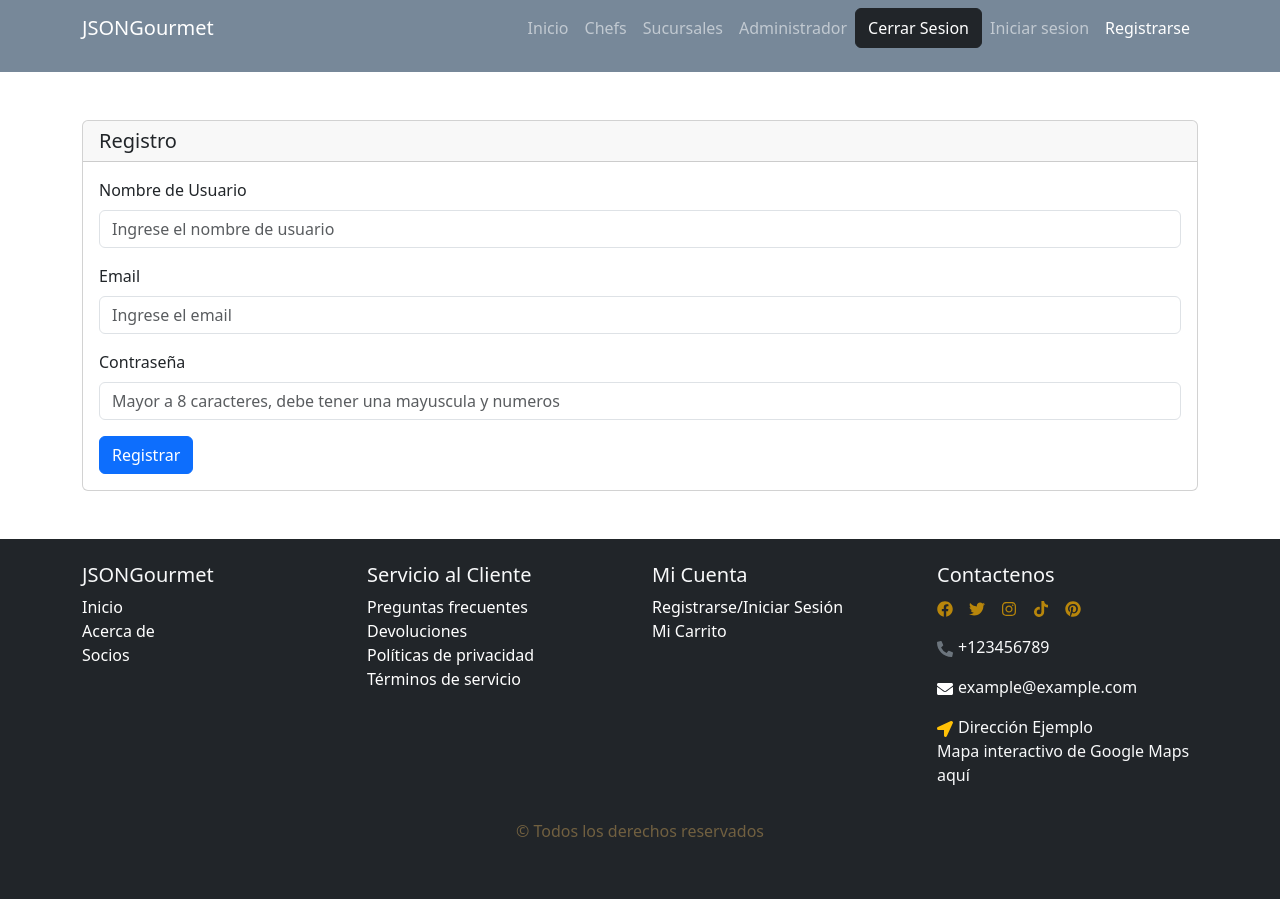
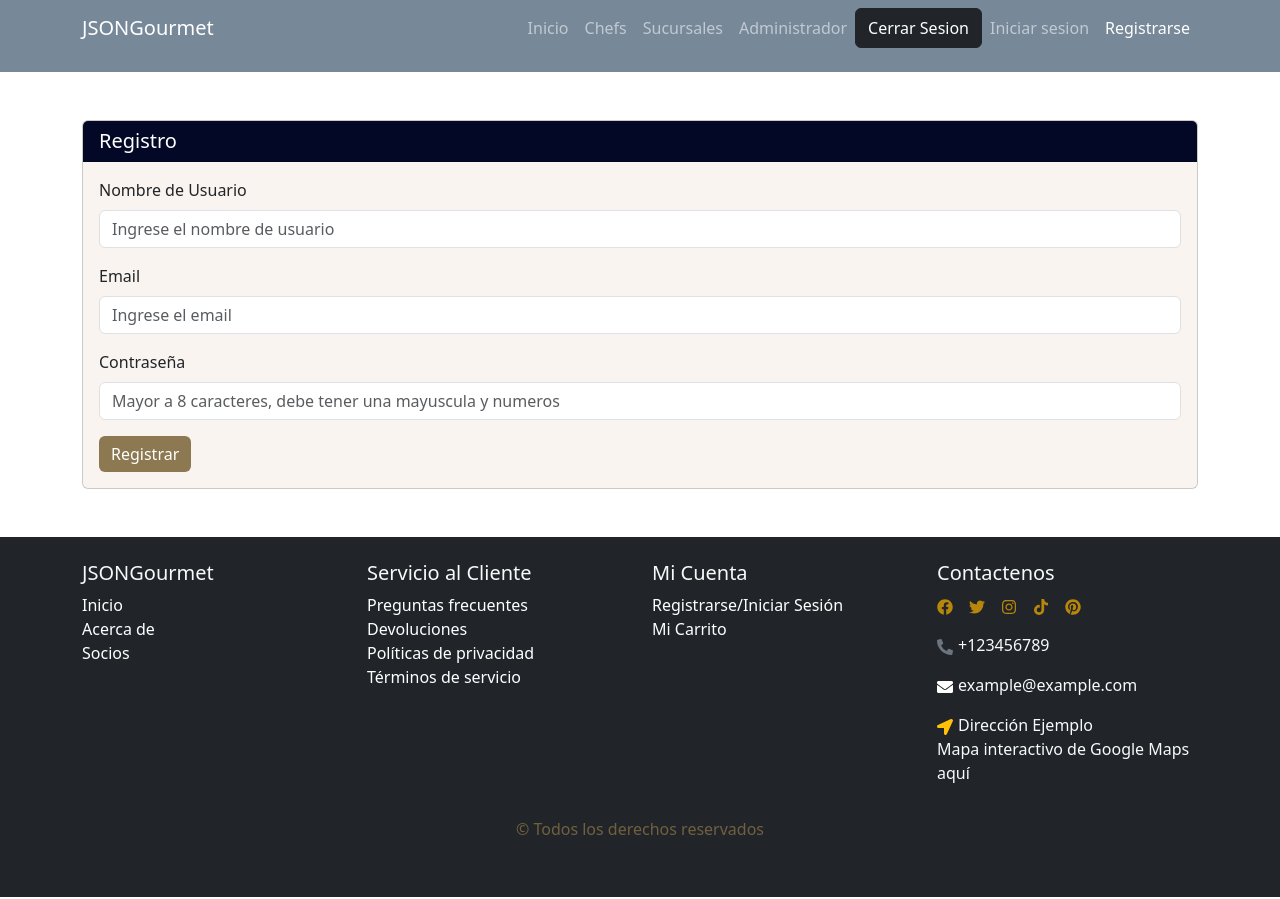
Before and after one commit to joaquin-fuentes/ProyectoFinal-Grupo3, a React (Vite) app: page /registro in a window 1280 px wide. Built offline with nearby package versions, Linux system fonts and the light colour scheme.

Commit message:
Se creo el archivo Registro.css para dar estilos al archivo RegistroUsuario.jsx

```diff
--- /dev/null
+++ b/src/Registro.css
@@ -0,0 +1,18 @@
+.appContainer{
+    background-color: #fffffe;
+}
+
+.cardPrincipal{
+    background-color: #f9f4ef;
+}
+
+.headLine{
+    background-color: #020826;
+    color: #fffffe;
+}
+
+.botonRegistrar{
+    background-color: #8c7851;
+    border: #8c7851;
+    color: #fffffe;
+}
--- a/src/components/views/RegistroUsuarios.jsx
+++ b/src/components/views/RegistroUsuarios.jsx
@@ -1,6 +1,7 @@
 import React from 'react';
 import Container from 'react-bootstrap/esm/Container';
 import {Card, Form, Button } from 'react-bootstrap';
+import '../../Registro.css'
 
 const RegistroUsuarios = () => {
     return (
```
